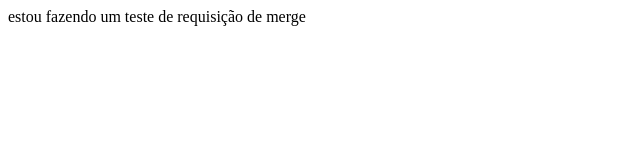
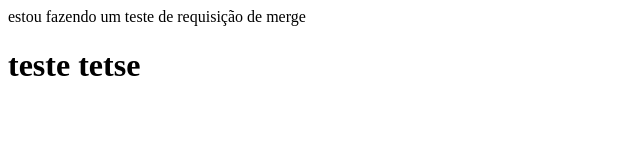
Before and after one commit to arthur-sabatino/curso_git, a plain HTML site: page Primeiras_Aulas/index.html in a window 1280 px wide. Shown: the whole page, without its empty margins (0-640 px from the left). Drawn offline with Linux system fonts and the light colour scheme.

Commit message:
testando a tag2

```diff
--- a/Primeiras_Aulas/index.html
+++ b/Primeiras_Aulas/index.html
@@ -8,4 +8,5 @@
 <body>
     estou fazendo um teste de requisição de merge
 </body>
+<h1>teste tetse</h1>
 </html>
```
